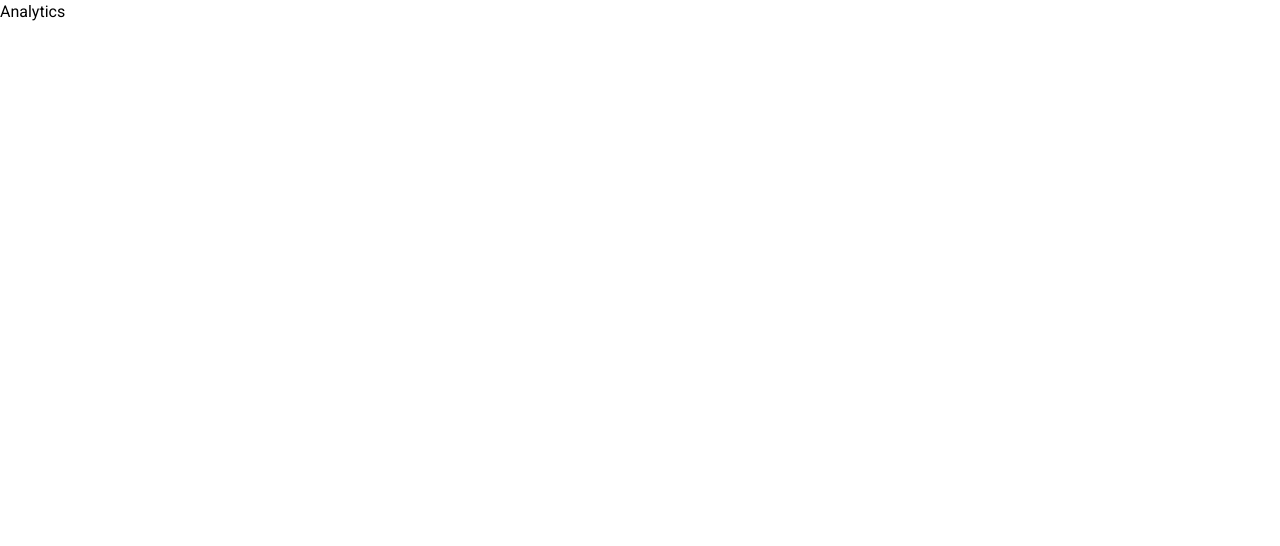
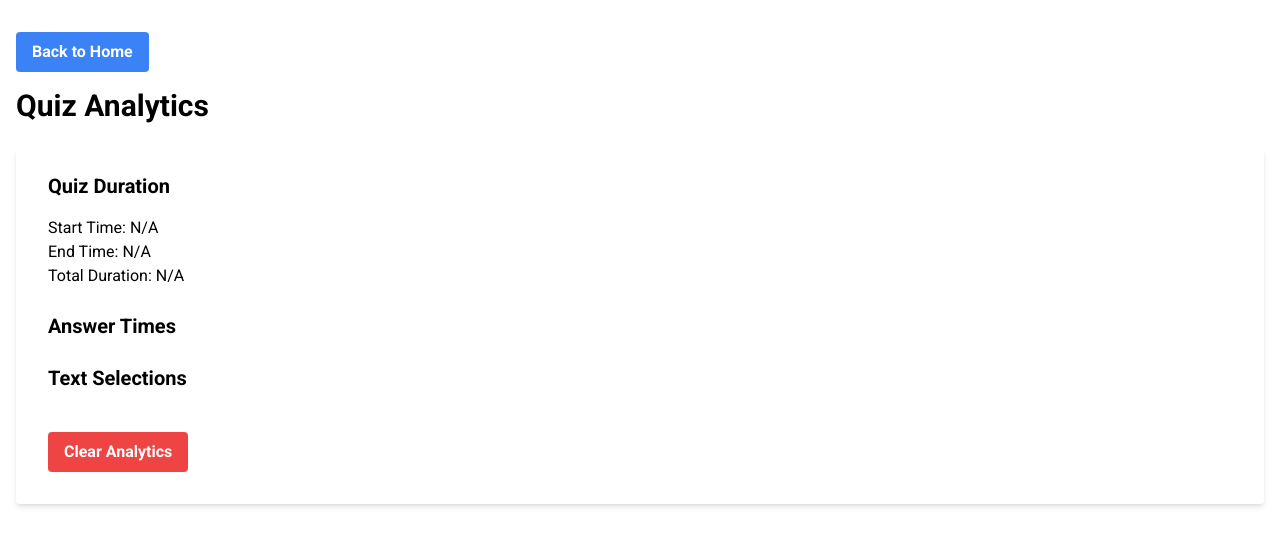
Before and after one commit to majorschwartz/quizlytics, a React (Create React App) app in the folder client/: page /analytics in a window 1280 px wide. Shown: the top 546 px of the page. Built offline with nearby package versions, Linux system fonts and the light colour scheme.

Commit message:
Analytics beginning

```diff
--- a/client/src/App.js
+++ b/client/src/App.js
@@ -1,17 +1,24 @@
 import "./App.css";
 import { BrowserRouter as Router, Routes, Route } from "react-router-dom";
+import { AnalyticsProvider } from "./contexts/AnalyticsContext";
+import Home from "./pages/Home";
 import Quiz from "./pages/Quiz";
 import Analytics from "./pages/Analytics";
 
 function App() {
-	return <div className="App">
-		<Router>
-            <Routes>
-                <Route path="/" element={<Quiz />} />
-                <Route path="/analytics" element={<Analytics />} />
-            </Routes>
-        </Router>
-	</div>;
+	return (
+		<div className="App">
+			<AnalyticsProvider>
+				<Router>
+					<Routes>
+						<Route path="/" element={<Home />} />
+						<Route path="/quiz" element={<Quiz />} />
+						<Route path="/analytics" element={<Analytics />} />
+					</Routes>
+				</Router>
+			</AnalyticsProvider>
+		</div>
+	);
 }
 
 export default App;
--- a/client/src/components/Question.js
+++ b/client/src/components/Question.js
@@ -2,8 +2,8 @@ import React from "react";
 
 const Question = ({ question, selectedAnswer, onSelect, submitted }) => {
 	return (
-		<div className="mb-6 p-4 border border-gray-200 rounded-lg">
-			<h2 className="text-xl font-semibold mb-3">
+		<div className="mb-6 p-4 bg-gray-50 border border-gray-200 rounded-lg">
+			<h2 className="text-xl font-medium mb-3">
 				{question.id}. {question.question}
 			</h2>
 			<div className="flex flex-col gap-4">
--- /dev/null
+++ b/client/src/contexts/AnalyticsContext.js
@@ -0,0 +1,61 @@
+import React, { createContext, useContext, useState, useEffect } from 'react';
+
+const AnalyticsContext = createContext();
+
+export const useAnalytics = () => useContext(AnalyticsContext);
+
+export const AnalyticsProvider = ({ children }) => {
+  const [analytics, setAnalytics] = useState(() => {
+    const savedAnalytics = localStorage.getItem('quizAnalytics');
+    return savedAnalytics ? JSON.parse(savedAnalytics) : {
+      startTime: null,
+      endTime: null,
+      answerTimes: {},
+      textSelections: [],
+    };
+  });
+
+  useEffect(() => {
+    localStorage.setItem('quizAnalytics', JSON.stringify(analytics));
+  }, [analytics]);
+
+  const startQuiz = () => {
+    setAnalytics(prev => ({ ...prev, startTime: new Date().toISOString() }));
+  };
+
+  const endQuiz = () => {
+    setAnalytics(prev => ({ ...prev, endTime: new Date().toISOString() }));
+  };
+
+  const recordAnswer = (questionId, answer) => {
+    setAnalytics(prev => ({
+      ...prev,
+      answerTimes: {
+        ...prev.answerTimes,
+        [questionId]: { time: new Date().toISOString(), answer },
+      },
+    }));
+  };
+
+  const recordTextSelection = (selectedText) => {
+    setAnalytics(prev => ({
+      ...prev,
+      textSelections: [...prev.textSelections, { text: selectedText, time: new Date().toISOString() }],
+    }));
+  };
+
+  const clearAnalytics = () => {
+    setAnalytics({
+      startTime: null,
+      endTime: null,
+      answerTimes: {},
+      textSelections: [],
+    });
+  };
+
+  return (
+    <AnalyticsContext.Provider value={{ analytics, startQuiz, endQuiz, recordAnswer, recordTextSelection, clearAnalytics }}>
+      {children}
+    </AnalyticsContext.Provider>
+  );
+};
--- a/client/src/pages/Analytics.js
+++ b/client/src/pages/Analytics.js
@@ -1,11 +1,72 @@
 import React from "react";
+import { useAnalytics } from "../contexts/AnalyticsContext";
+import { useNavigate } from "react-router-dom";
 
 const Analytics = () => {
+	const navigate = useNavigate();
+	const { analytics, clearAnalytics } = useAnalytics();
+
+	const formatDate = (dateString) => {
+		return dateString ? new Date(dateString).toLocaleString() : 'N/A';
+	};
+
+	const calculateDuration = () => {
+		if (analytics.startTime && analytics.endTime) {
+			const duration = new Date(analytics.endTime) - new Date(analytics.startTime);
+			return `${Math.floor(duration / 60000)} minutes ${Math.floor((duration % 60000) / 1000)} seconds`;
+		}
+		return 'N/A';
+	};
+
+	const handleClearAnalytics = () => {
+		if (window.confirm("Are you sure you want to clear all analytics data?")) {
+			clearAnalytics();
+		}
+	};
+
 	return (
-		<div>
-			Analytics
+		<div className="container mx-auto px-4 py-8">
+			{/* Back to home */}
+			<button
+				onClick={() => navigate("/")}
+				className="mb-4 bg-blue-500 hover:bg-blue-700 text-white font-bold py-2 px-4 rounded"
+			>
+				Back to Home
+			</button>
+			<h1 className="text-3xl font-bold mb-6">Quiz Analytics</h1>
+			<div className="bg-white shadow-md rounded px-8 pt-6 pb-8 mb-4">
+				<h2 className="text-xl font-semibold mb-4">Quiz Duration</h2>
+				<p>Start Time: {formatDate(analytics.startTime)}</p>
+				<p>End Time: {formatDate(analytics.endTime)}</p>
+				<p>Total Duration: {calculateDuration()}</p>
+
+				<h2 className="text-xl font-semibold mt-6 mb-4">Answer Times</h2>
+				<ul>
+					{Object.entries(analytics.answerTimes).map(([questionId, data]) => (
+						<li key={questionId}>
+							Question {questionId}: {formatDate(data.time)} - Answer: {data.answer}
+						</li>
+					))}
+				</ul>
+
+				<h2 className="text-xl font-semibold mt-6 mb-4">Text Selections</h2>
+				<ul>
+					{analytics.textSelections.map((selection, index) => (
+						<li key={index}>
+							"{selection.text}" - {formatDate(selection.time)}
+						</li>
+					))}
+				</ul>
+
+				<button
+					onClick={handleClearAnalytics}
+					className="mt-6 bg-red-500 hover:bg-red-700 text-white font-bold py-2 px-4 rounded"
+				>
+					Clear Analytics
+				</button>
+			</div>
 		</div>
 	);
-}
+};
 
 export default Analytics;
--- /dev/null
+++ b/client/src/pages/Home.js
@@ -0,0 +1,31 @@
+import React from "react";
+import { useNavigate } from "react-router-dom";
+
+const Home = () => {
+	const navigate = useNavigate();
+
+	const handleStartQuiz = () => {
+		navigate("/quiz");
+	};
+
+	return (
+		<div className="min-h-screen bg-gray-100 flex flex-col items-center justify-center p-4">
+			<div className="max-w-2xl text-center">
+				<h1 className="text-4xl font-bold text-gray-800 mb-6">
+					Quiz Analytics Tool
+				</h1>
+				<p className="text-xl text-gray-600 mb-8">
+					Start by clicking the button below and taking the quiz.
+				</p>
+				<button
+					onClick={handleStartQuiz}
+					className="bg-blue-500 hover:bg-blue-600 text-white font-semibold py-3 px-6 rounded-lg transition duration-300 ease-in-out transform hover:scale-105"
+				>
+					Start Quiz
+				</button>
+			</div>
+		</div>
+	);
+}
+
+export default Home;
--- a/client/src/pages/Quiz.js
+++ b/client/src/pages/Quiz.js
@@ -1,9 +1,13 @@
-import React, { useState } from "react";
+import React, { useState, useEffect } from "react";
 import Question from "../components/Question";
+import { useAnalytics } from "../contexts/AnalyticsContext";
+import { useNavigate } from "react-router-dom";
 
-const Quiz = () => {
+const QuizContent = () => {
+	const navigate = useNavigate();
 	const [answers, setAnswers] = useState({});
 	const [submitted, setSubmitted] = useState(false);
+	const { startQuiz, endQuiz, recordAnswer, recordTextSelection } = useAnalytics();
 
 	const questions = [
 		{
@@ -63,15 +67,36 @@ const Quiz = () => {
 		}
 	];
 
+	useEffect(() => {
+		startQuiz();
+	// eslint-disable-next-line
+	}, []);
+
 	const handleAnswer = (questionId, answer) => {
 		setAnswers(prev => ({ ...prev, [questionId]: answer }));
+		recordAnswer(questionId, answer);
 	};
 
 	const handleSubmit = () => {
-		// Here you would typically send the answers to your backend
 		console.log("Answers to be sent to backend:", answers);
 		setSubmitted(true);
+		endQuiz();
+		navigate("/analytics");
 	};
+
+	useEffect(() => {
+		const handleMouseUp = () => {
+			const selection = window.getSelection();
+			if (selection && selection.toString()) {
+				recordTextSelection(selection.toString());
+			}
+		};
+
+		window.addEventListener('mouseup', handleMouseUp);
+		return () => {
+			window.removeEventListener('mouseup', handleMouseUp);
+		};
+	}, [recordTextSelection]);
 
 	return (
 		<div className="container mx-auto px-4 py-8">
@@ -93,12 +118,24 @@ const Quiz = () => {
 				Submit Answers
 			</button>
 			{submitted && (
-				<p className="mt-4 text-green-600 font-semibold">
+				<>
+					<p className="mt-4 text-green-600 font-semibold">
 						Your answers have been submitted!
-				</p>
+					</p>
+					<button
+						onClick={() => navigate("/analytics")}
+						className="mt-4 bg-green-500 hover:bg-green-700 text-white font-bold py-2 px-4 rounded"
+					>
+						View Analytics
+					</button>
+				</>
 			)}
 		</div>
 	);
-}
+};
+
+const Quiz = () => (
+	<QuizContent />
+);
 
 export default Quiz;
```
